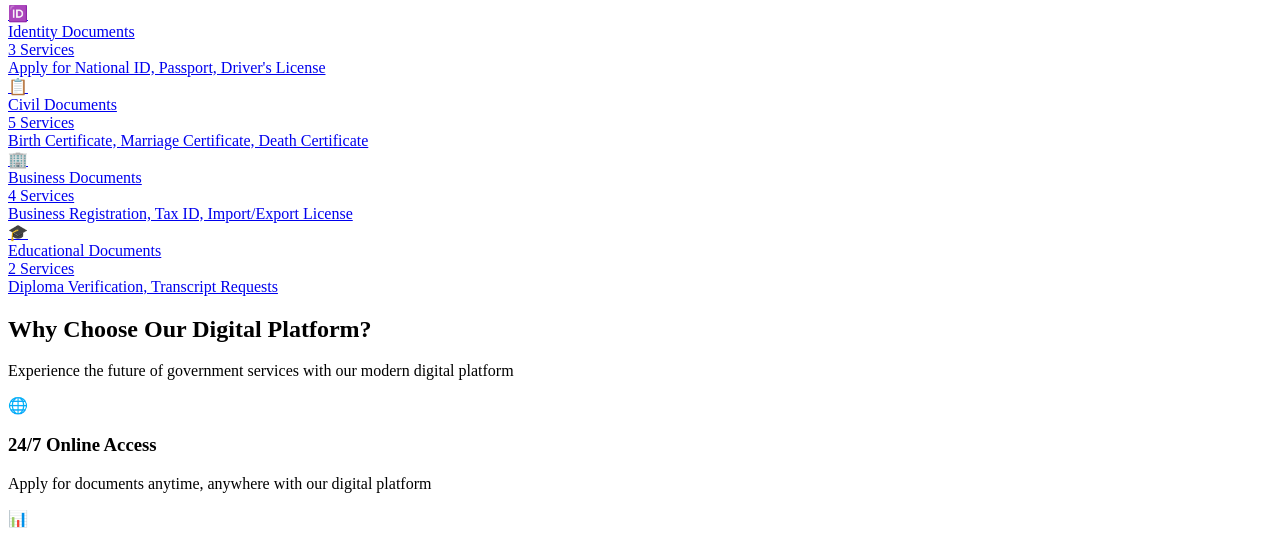
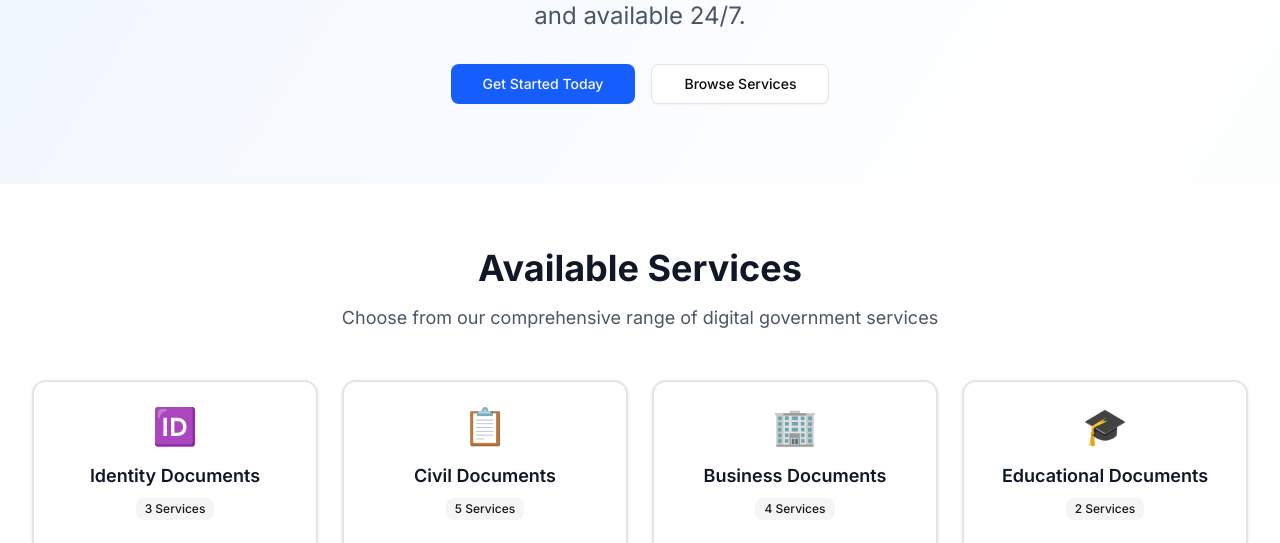
Before and after one commit to blackboxai-deploy/vibe-1757051776267, a Next.js app: page / in a window 1280 px wide. Shown: the part 246-789 px from the top of the page. Built offline with nearby package versions, Linux system fonts and the light colour scheme.

Commit message:
Add src/app/layout.tsx

```diff
--- /dev/null
+++ b/src/app/layout.tsx
@@ -0,0 +1,38 @@
+import type { Metadata } from "next";
+import { Inter } from "next/font/google";
+import "./globals.css";
+
+const inter = Inter({ subsets: ["latin"] });
+
+export const metadata: Metadata = {
+  title: "Digital Service Center",
+  description: "Apply for government documents and services online. Fast, secure, and available 24/7.",
+  keywords: "government services, digital services, documents, passport, ID card, birth certificate",
+  authors: [{ name: "Digital Service Center" }],
+  viewport: "width=device-width, initial-scale=1",
+  robots: "index, follow",
+  openGraph: {
+    title: "Digital Service Center",
+    description: "Apply for government documents and services online. Fast, secure, and available 24/7.",
+    type: "website",
+    siteName: "Digital Service Center",
+  },
+};
+
+export default function RootLayout({
+  children,
+}: {
+  children: React.ReactNode;
+}) {
+  return (
+    <html lang="en" className="scroll-smooth">
+      <body className={`${inter.className} antialiased`}>
+        <div className="flex min-h-screen flex-col">
+          <main className="flex-1">
+            {children}
+          </main>
+        </div>
+      </body>
+    </html>
+  );
+}
```
